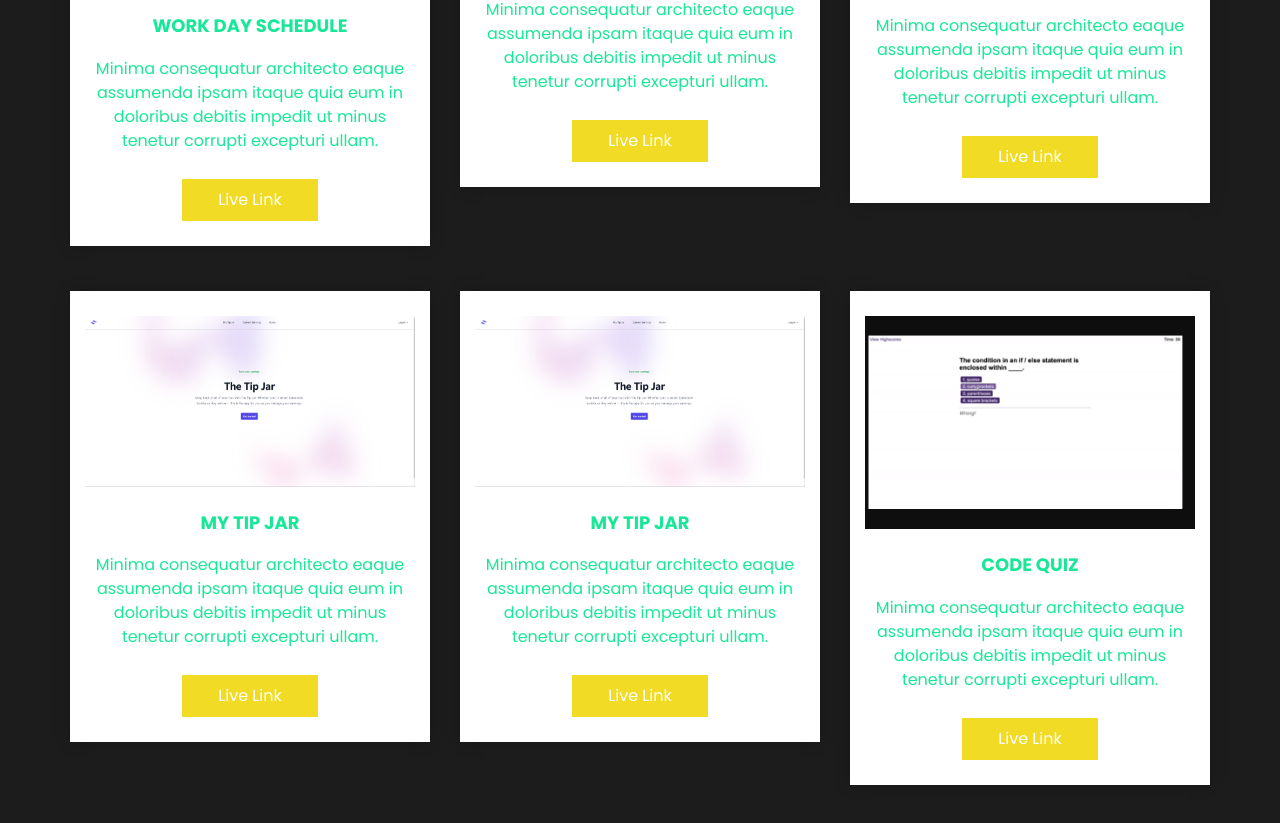
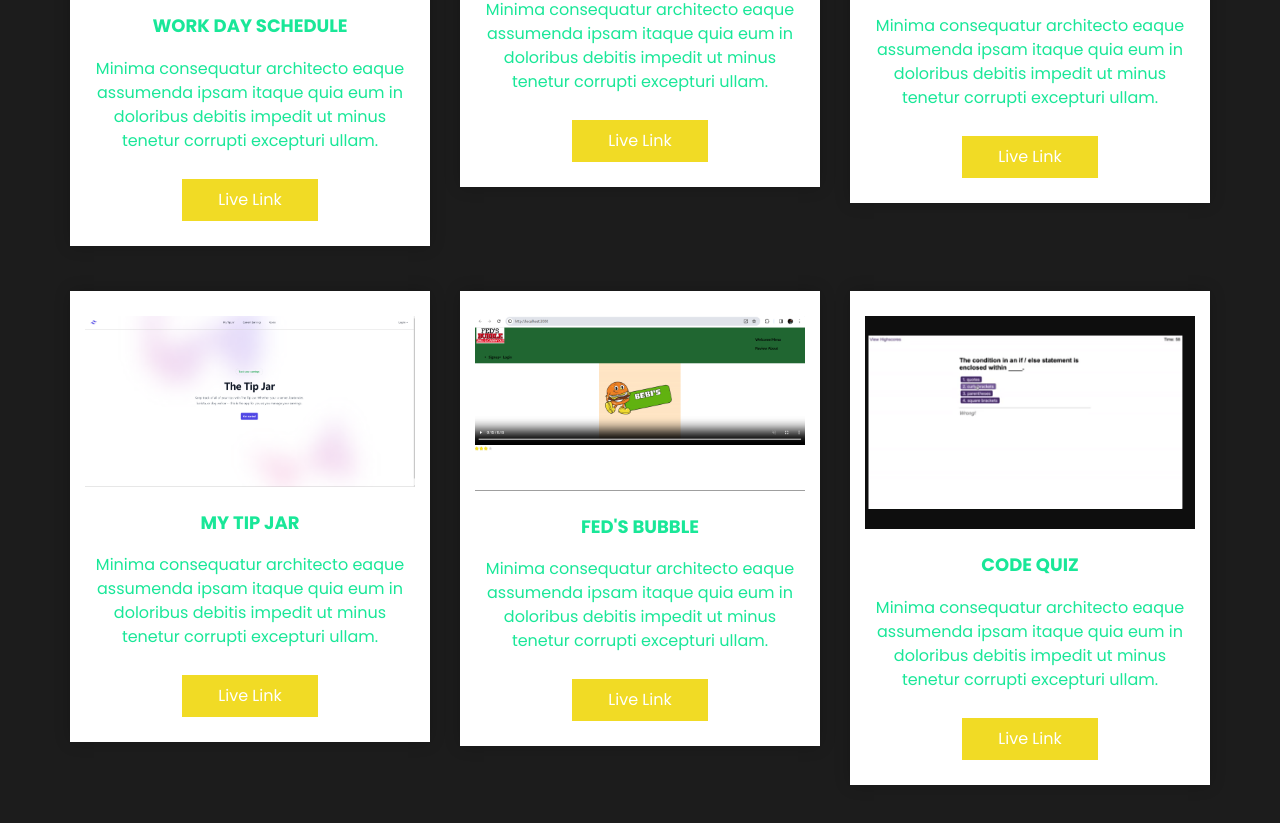
Before and after one commit to jusukarneh/React---Portfolio-2.0, a React (Vite) app: page /portfolio in a window 1280 px wide. Shown: the part 630-1453 px from the top of the page. Built offline with nearby package versions, Linux system fonts and the light colour scheme; no server answers; some icons are missing.

Commit message:
social media added

```diff
--- a/src/Components/Header/index.jsx
+++ b/src/Components/Header/index.jsx
@@ -1,5 +1,5 @@
-function Header (){
-    return(
+function Header() {
+  return (
     <>
       <header class="header_section">
         <div class="header_top">
@@ -27,10 +27,14 @@ function Header (){
               </a>
             </div>
             <div class="social_box">
-              <a href="">
-                <i class="fa fa-LinkedIn"  aria-hidden="true"></i>
+
+              <a href="https://www.linkedin.com/in/jusu-karneh-3179b669/">
+
+                <i class="fa fa-linkedin" aria-hidden="true"> </i>
               </a>
-              <a href="">
+
+              <a href="https://github.com/jusukarneh">
+
                 <i class="fa fa-github" aria-hidden="true"></i>
               </a>
 
--- a/src/Pages/Portfolio.jsx
+++ b/src/Pages/Portfolio.jsx
@@ -85,11 +85,11 @@ function Portfolio() {
             <div class="col-md-4">
               <div class="box ">
                 <div class="img-box">
-                  <img src="images/mytipjar.png" alt="" class="w-100" />
+                  <img src="images/feds1.png" alt="" class="w-100" />
                 </div>
                 <div class="detail-box">
                   <h6>
-                    My Tip Jar
+                    FED'S BUBBLE
                   </h6>
                   <p>
                     Minima consequatur architecto eaque assumenda ipsam itaque quia eum in doloribus debitis impedit ut minus tenetur corrupti excepturi ullam.
```
Also changed, not shown: public/images/feds1.png (added). Lines whose indentation alone changed are shown as unchanged.
